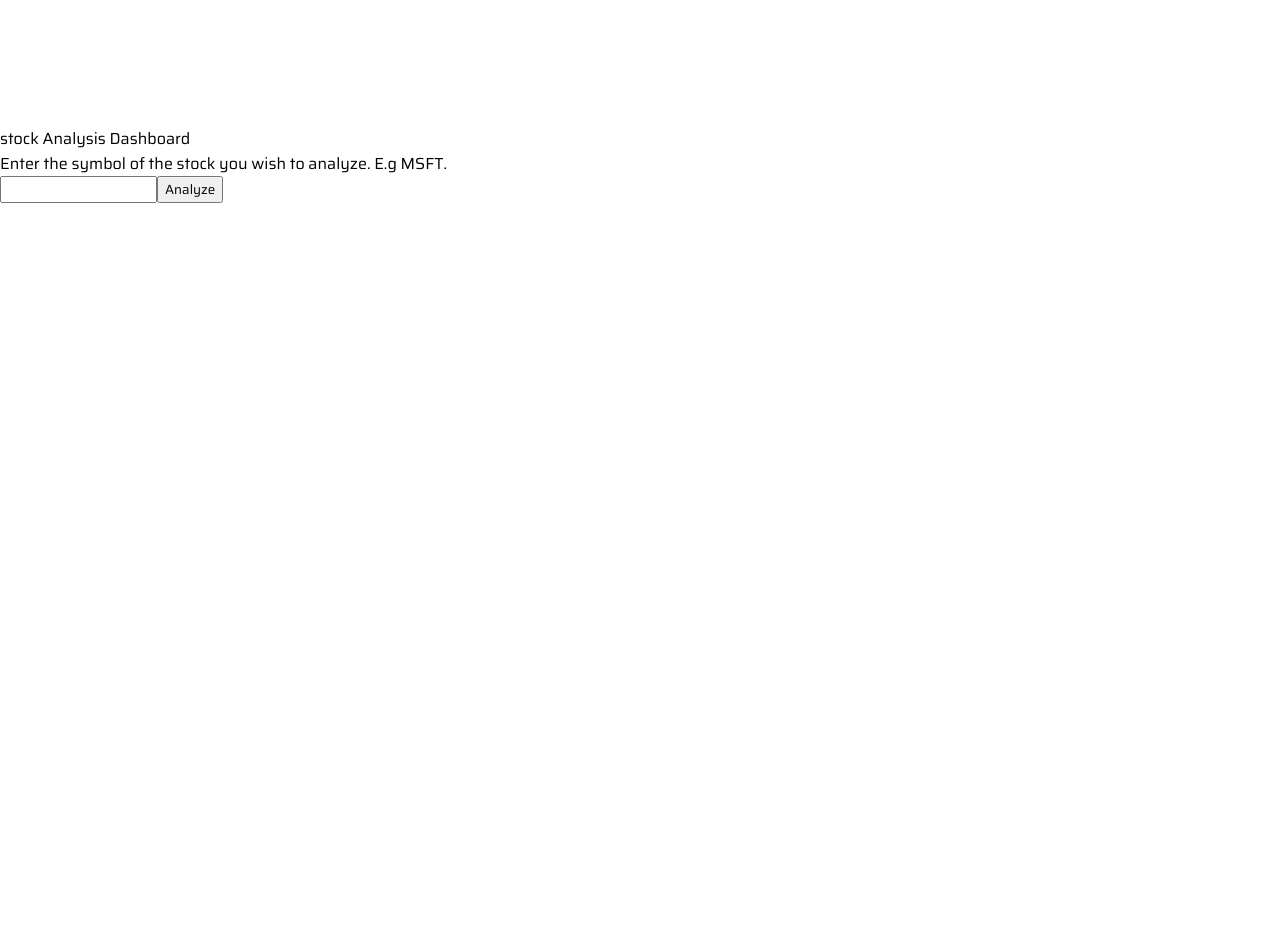
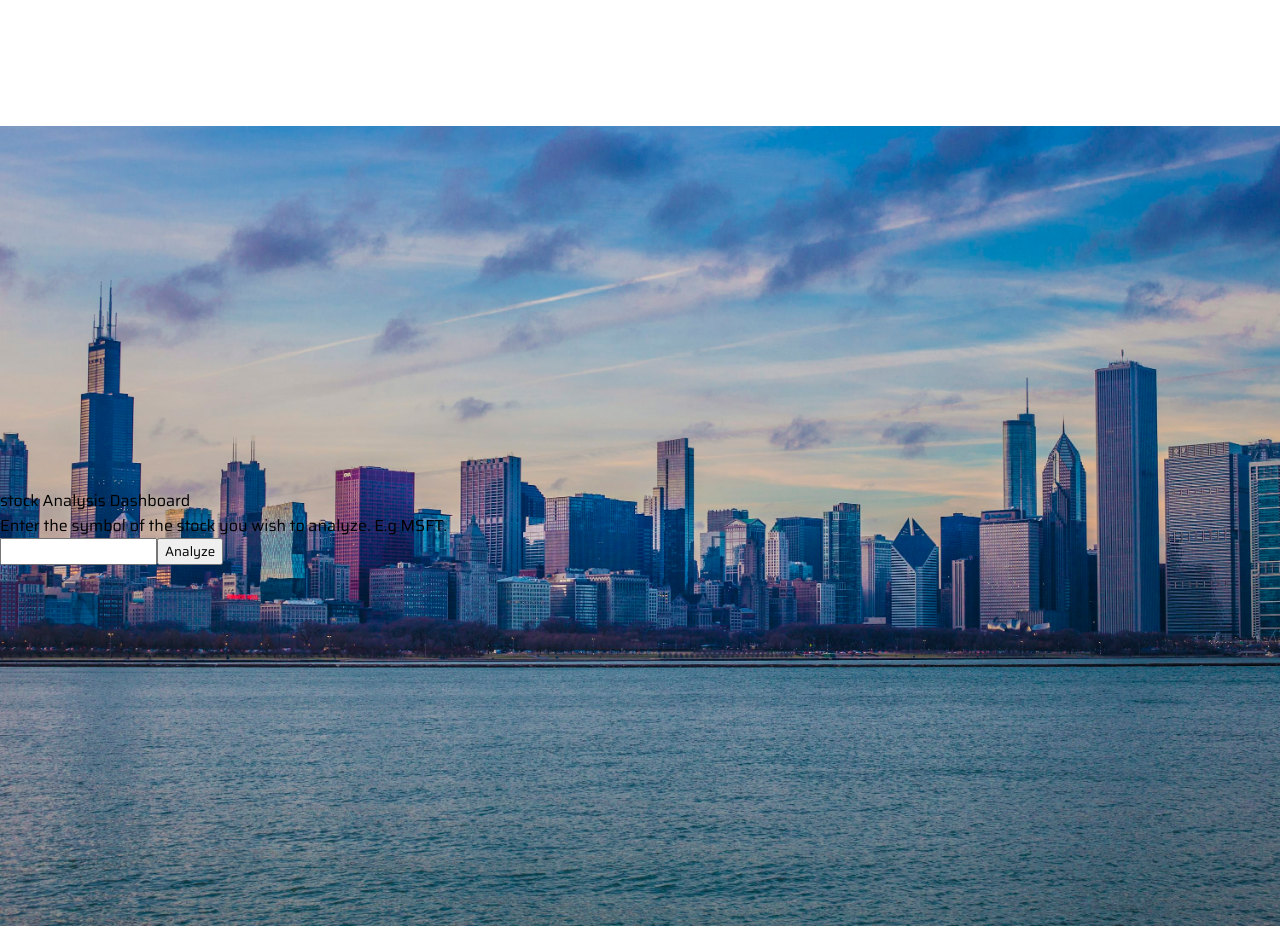
Before and after one commit to 09Godslove/mypages, a React (Vite) app in the folder personal-website/: page / in a window 1280 px wide. Shown: the part 2820-3746 px from the top of the page. Built offline with nearby package versions, Linux system fonts and the light colour scheme; no server answers.

Commit message:
Added styled components to align grid

```diff
--- a/personal-website/index.html
+++ b/personal-website/index.html
@@ -11,6 +11,7 @@
     <link rel="stylesheet" href="./src/randomQuoteGenerator/randomQuoteGenerator.css">
     <link rel="stylesheet" href="https://fonts.googleapis.com/css2?family=Saira:ital,wght@0,100..900;1,100..900&display=swap" >
     <link rel="stylesheet" href="https://cdnjs.cloudflare.com/ajax/libs/font-awesome/7.0.1/css/all.min.css">
+    <!-- <link rel="stylesheet" href="./src/stockAnalysisDashboard/stockAnalysisDashboard.css"> -->
 </head>
 <body onload="getQuote()">
     <div class="main-section" id = 'title'>
--- /dev/null
+++ b/personal-website/src/stockAnalysisDashboard/stockAnalysisDashboard.css
@@ -0,0 +1,5 @@
+#stock-analysis-dashboard{
+    background-image: url('../images/skyline.jpg');
+    background-size: cover;
+    background-position: center top;
+}
--- a/personal-website/src/stockAnalysisDashboard/stockAnalysisDashboard.ts
+++ b/personal-website/src/stockAnalysisDashboard/stockAnalysisDashboard.ts
@@ -1,3 +1,4 @@
+import styled from 'styled-components'
 
 export async function analyzeStock(stockToAnalyze: string){
     if (stockToAnalyze.length == 0){
@@ -12,3 +13,13 @@
     const data = await response.json()
     return data
 }
+
+export const VerticalAlignContainer = styled.div`
+    width: 100%;
+    height: 100vh;
+    display: table;
+`
+export const VerticalAlignContent = styled.div`
+    display: table-cell;
+    vertical-align: middle
+`
--- a/personal-website/src/stockAnalysisDashboard/stockAnalysisDashboard.tsx
+++ b/personal-website/src/stockAnalysisDashboard/stockAnalysisDashboard.tsx
@@ -1,6 +1,7 @@
 import { useState } from 'react'
-import { analyzeStock } from "./stockAnalysisDashboard"
+import { analyzeStock, VerticalAlignContainer, VerticalAlignContent} from "./stockAnalysisDashboard"
 import { Oval } from 'react-loader-spinner'
+import './stockAnalysisDashboard.css'
 
 function StockAnalysisDashboard() {
   const [finalData, setFinaldata] = useState<any>(null)
@@ -28,16 +29,19 @@
 
   if(gotData){
     return(
-      <>
-        <div onClick={() => goBack()}>Back</div>
-        <div>
-          <div>{JSON.stringify(finalData)}</div>
-        </div>
-      </>
+      <VerticalAlignContainer>
+        <VerticalAlignContent>
+          <div onClick={() => goBack()}>Back</div>
+          <div>
+            <div>{JSON.stringify(finalData)}</div>
+          </div>
+        </VerticalAlignContent>
+      </VerticalAlignContainer>
     )
   }
   return (
-    <>
+    <VerticalAlignContainer>
+      <VerticalAlignContent>
         <div>
             <div id="stock-analysis-dashboard-title">stock Analysis Dashboard</div>
             {isLoading ? (
@@ -67,7 +71,8 @@
 
 
         </div>
-    </>
+      </VerticalAlignContent>
+    </VerticalAlignContainer>
   )
 }
 
```
Also changed, not shown: personal-website/src/images/skyline.jpg (added).
